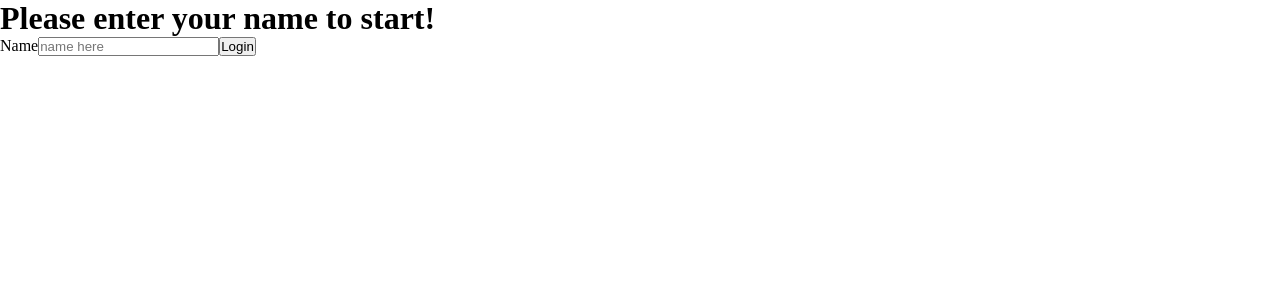
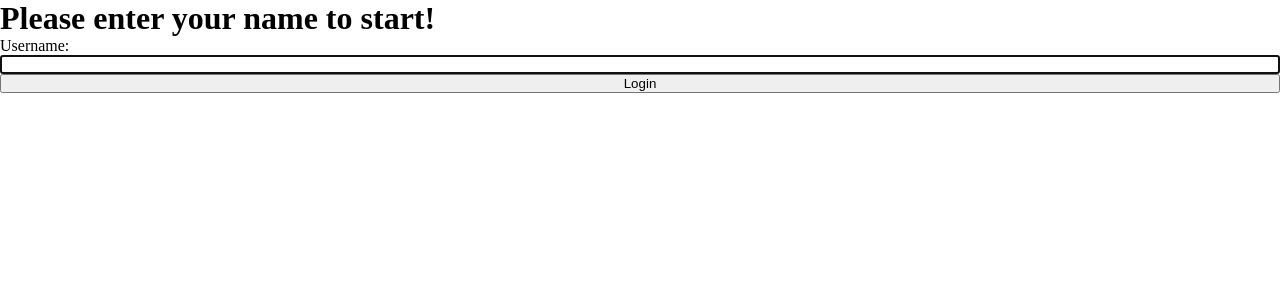
Before and after one commit to jonlld/the-amazing-math-machine, a React (Create React App) app: page / in a window 1280 px wide. Shown: the top 300 px of the page. Built offline with nearby package versions, Linux system fonts and the light colour scheme.

Commit message:
Stack form elements vertically

```diff
--- a/src/Login.tsx
+++ b/src/Login.tsx
@@ -26,17 +26,15 @@ function Login({ onLogIn }: LoginProps): JSX.Element {
     <main>
       <h1>Please enter your name to start!</h1>
       <form onSubmit={onSubmitHandler}>
-        <ul>
-          <li className="login-form">
-            <label>Name</label>
-            <input
-              ref={nameInputRef}
-              type="text"
-              placeholder="name here"
-            ></input>
-            <button>Login</button>
-          </li>
-        </ul>
+        <label htmlFor="user">Username: </label>
+        <input
+          ref={nameInputRef}
+          id="user"
+          type="text"
+          // placeholder="name here"
+          autoFocus
+        ></input>
+        <button>Login</button>
       </form>
     </main>
   );
--- a/src/index.css
+++ b/src/index.css
@@ -8,8 +8,11 @@
 /* .login-container {
   max-width: 400px;
   margin: 50px auto;
+} */
+
+label,
+input,
+button {
+  width: 100%;
+  display: inline-block;
 }
-
-.login-form {
-  display: flex;
-} */
```
Also changed, not shown: public/index.html (+9 -0 lines).
